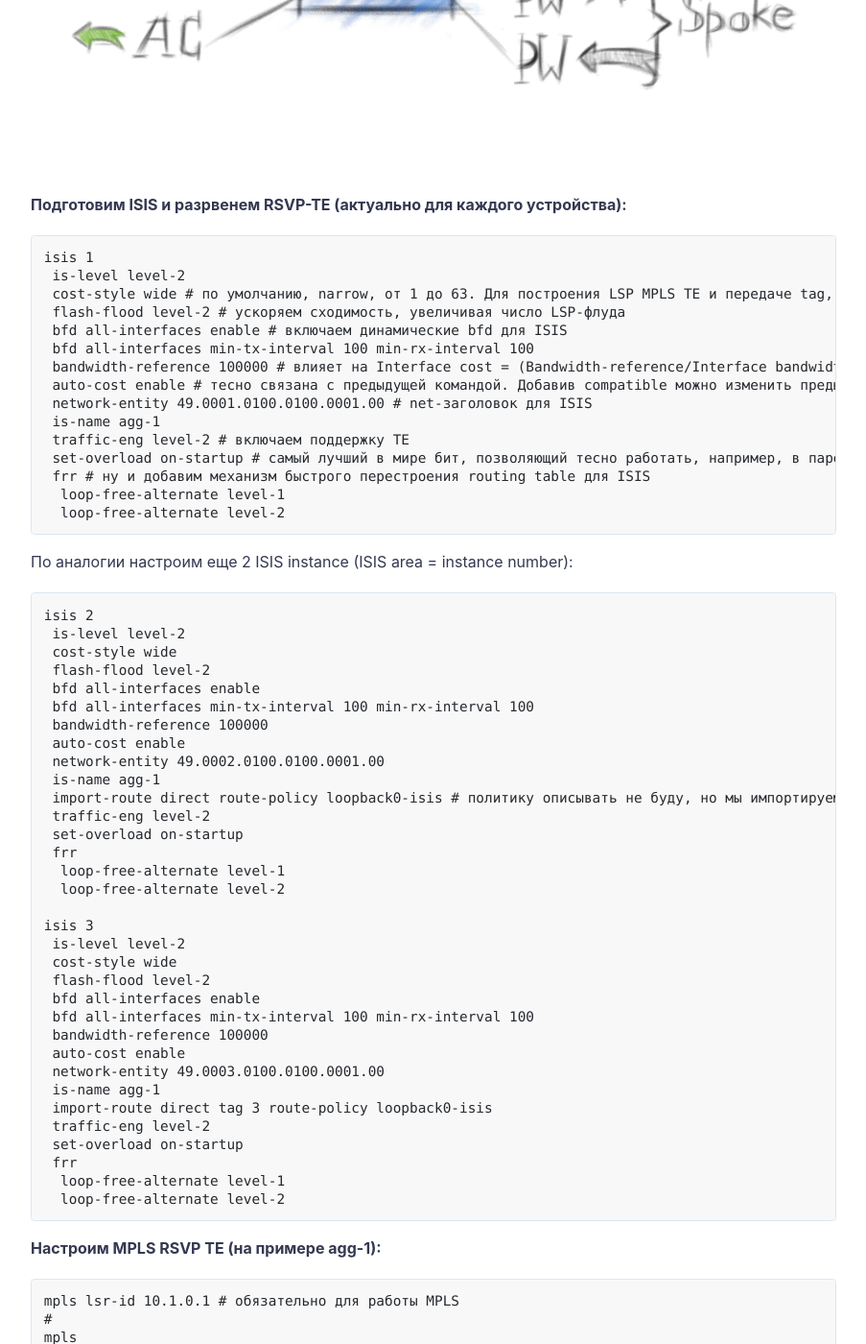
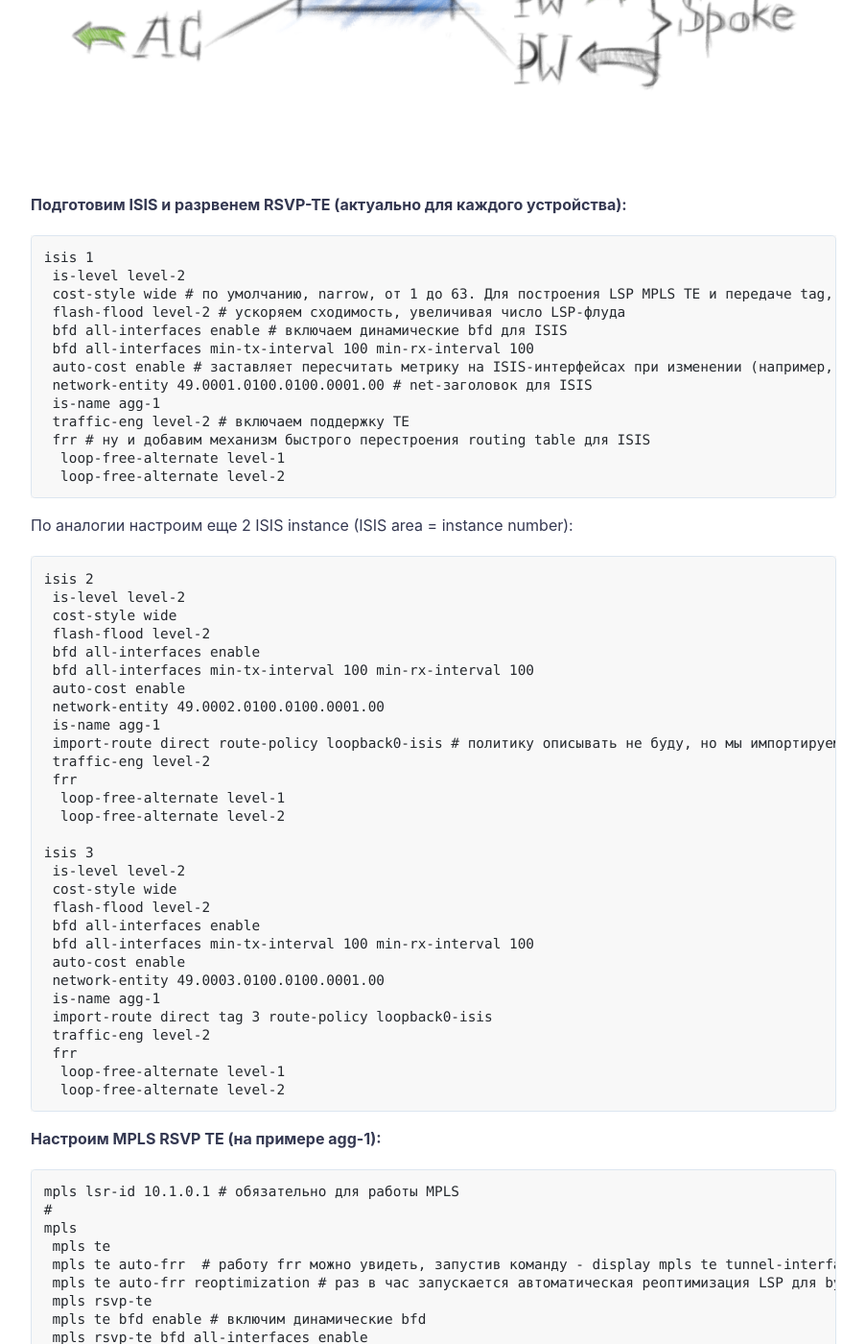
Before and after one commit to netdotwork/netdotwork.github.io, a Jekyll site: the page built from _posts/2019-12-29-vpls-huawei.md, in a window 1280 px wide and 1400 px high, scrolled down 3377 px. Shown: the whole window at 96% size, without its empty margins (188-1091 px from the left). Built offline with Jekyll 4.4.1, drawn with Linux system fonts in a browser that asks for light colours; comment, search, counter and statistics services are not loaded.

Commit message:
Update 2019-12-29-vpls-huawei.md

```diff
--- a/_posts/2019-12-29-vpls-huawei.md
+++ b/_posts/2019-12-29-vpls-huawei.md
@@ -55,12 +55,10 @@ isis 1
  flash-flood level-2 # ускоряем сходимость, увеличивая число LSP-флуда
  bfd all-interfaces enable # включаем динамические bfd для ISIS
  bfd all-interfaces min-tx-interval 100 min-rx-interval 100
- bandwidth-reference 100000 # влияет на Interface cost = (Bandwidth-reference/Interface bandwidth) x 10 - расчет метрики при установленном bandwidth-reference. Например, 100 000 / 100 (Mb/s) * 10 = 10 000
- auto-cost enable # тесно связана с предыдущей командой. Добавив compatible можно изменить предыдущую формулу. Заставляет пересчитать метрику на ISIS-интерфейсах при изменении (например, с narrow на wide)
+ auto-cost enable # заставляет пересчитать метрику на ISIS-интерфейсах при изменении (например, с narrow на wide)
  network-entity 49.0001.0100.0100.0001.00 # net-заголовок для ISIS
  is-name agg-1
  traffic-eng level-2 # включаем поддержку TE
- set-overload on-startup # самый лучший в мире бит, позволяющий тесно работать, например, в паре с BGP
  frr # ну и добавим механизм быстрого перестроения routing table для ISIS
   loop-free-alternate level-1
   loop-free-alternate level-2
@@ -75,13 +73,11 @@ isis 2
  flash-flood level-2
  bfd all-interfaces enable
  bfd all-interfaces min-tx-interval 100 min-rx-interval 100
- bandwidth-reference 100000
  auto-cost enable
  network-entity 49.0002.0100.0100.0001.00
  is-name agg-1
  import-route direct route-policy loopback0-isis # политику описывать не буду, но мы импортируем адреса Lo0 из isis1, так будет удобнее
  traffic-eng level-2
- set-overload on-startup
  frr
   loop-free-alternate level-1
   loop-free-alternate level-2
@@ -92,13 +88,11 @@ isis 3
  flash-flood level-2
  bfd all-interfaces enable
  bfd all-interfaces min-tx-interval 100 min-rx-interval 100
- bandwidth-reference 100000
  auto-cost enable
  network-entity 49.0003.0100.0100.0001.00
  is-name agg-1
  import-route direct tag 3 route-policy loopback0-isis
  traffic-eng level-2
- set-overload on-startup
  frr
   loop-free-alternate level-1
   loop-free-alternate level-2
```
